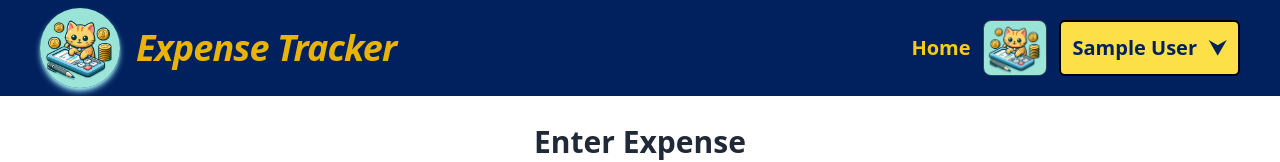
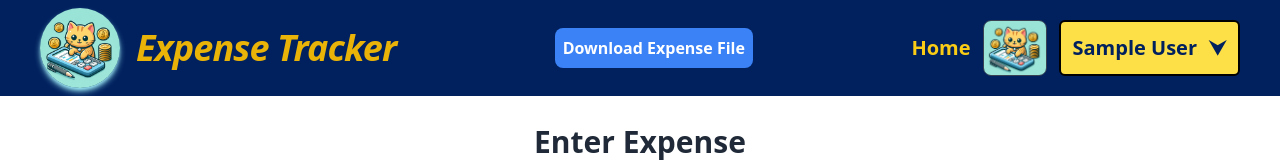
Before and after one commit to Deepaksadhwani/Expense-Tracker, a React (Vite) app: page / in a window 1280 px wide. Shown: the top 162 px of the page. Built offline with nearby package versions, Linux system fonts and the light colour scheme; no server answers; sample sign-in values are in the browser's storage.

Commit message:
fix some minor bug

```diff
--- a/src/layouts/Navbar.jsx
+++ b/src/layouts/Navbar.jsx
@@ -66,7 +66,7 @@ const Navbar = () => {
           Expense Tracker
         </h1>
       </div>
-      {!loading && Object.values(expenseData).length > 0 && (
+      {!loading && expenseData && (
         <button
           className="rounded-lg bg-blue-500 p-2 font-bold text-white transition-all duration-300 hover:bg-blue-700"
           onClick={handleDownloadExpenseFile}
```
